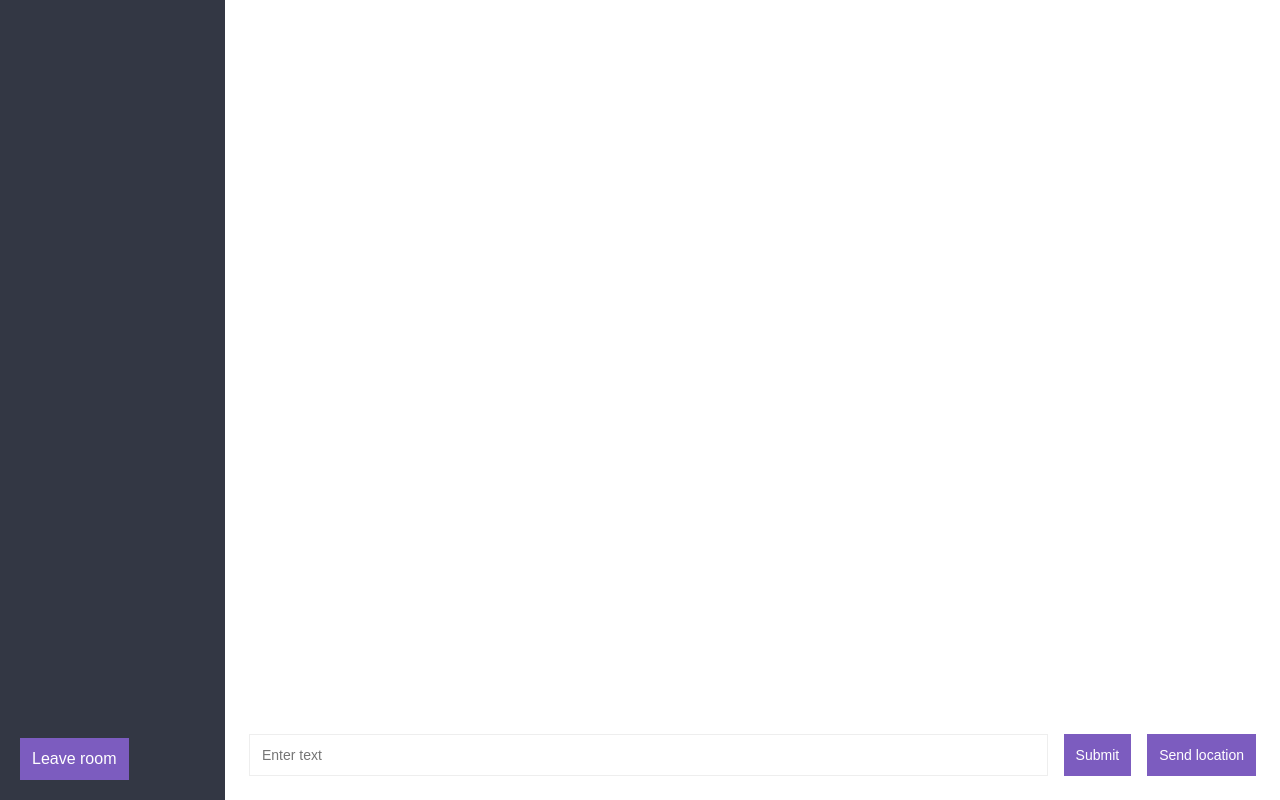
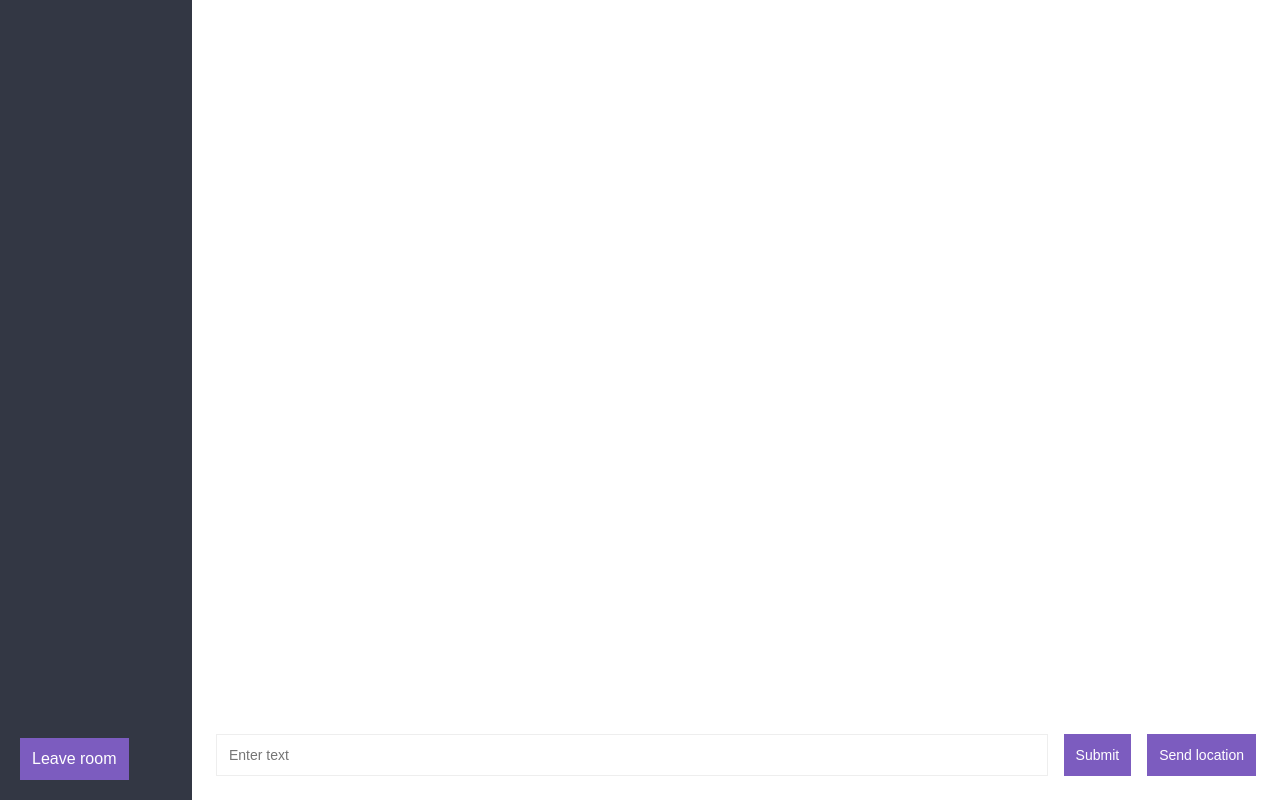
Before and after one commit to barydos/node3-chat-app, a website: page public/chat.html in a window 1280 px wide. Drawn offline with nearby package versions, Linux system fonts and the light colour scheme; no server answers.

Commit message:
Update CSS to ensure sidebar is not squished due to long messages.

```diff
--- a/public/css/styles.css
+++ b/public/css/styles.css
@@ -124,7 +124,7 @@ button:disabled {
     height: 100vh;
     color: white;
     background: #333744;
-    width: 225px;
+    width: 15vw;
     overflow-y: scroll
 }
 
@@ -141,6 +141,7 @@ button:disabled {
     flex-grow: 1;
     padding: 24px 24px 0 24px;
     overflow-y: scroll;
+    max-width: 85vw;
 }
 
 /* Message Styles */
```
